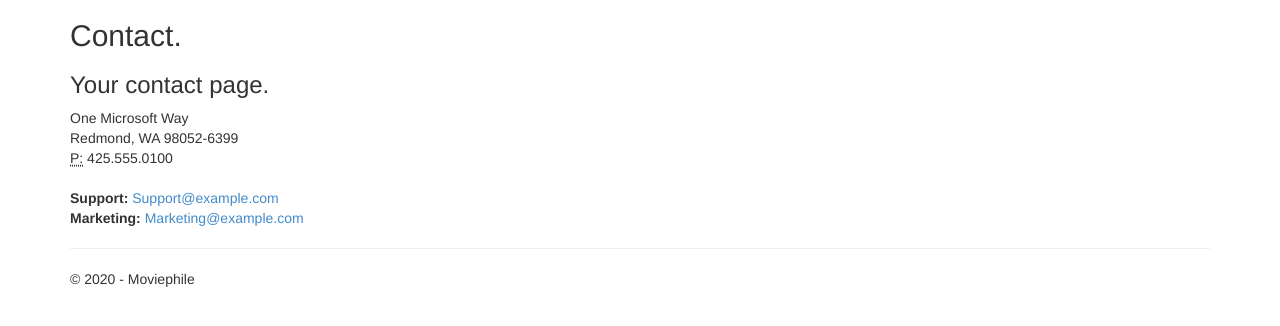
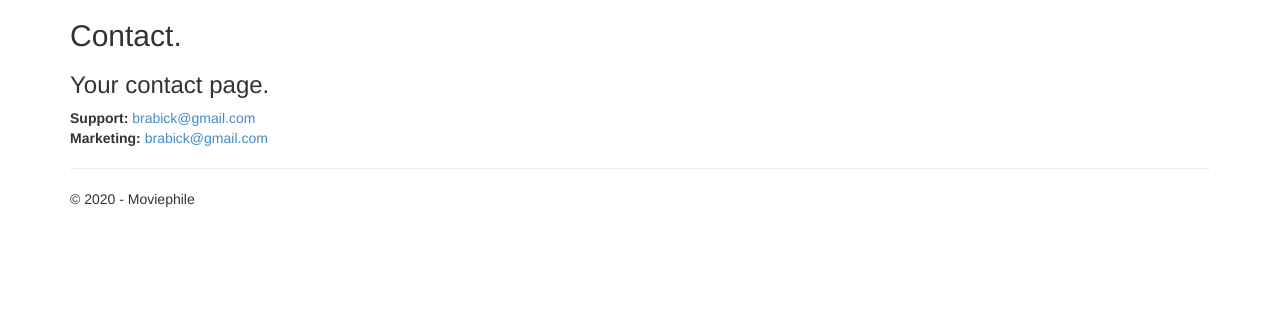
Before and after one commit to brabick/Moviephile, a Django app: page /contact in a window 1280 px wide. Shown: the part 51-377 px from the top of the page. Run offline with Django 3.2, Linux system fonts and the light colour scheme; some libraries are stand-ins or nearby versions.

Commit message:
Fix review search link, update contact,

```diff
--- a/DjangoMovieReviewSite/app/models.py
+++ b/DjangoMovieReviewSite/app/models.py
@@ -49,7 +49,7 @@ class tbl_movie_scores(models.Model):
             MaxValueValidator(10),
             MinValueValidator(0)])
     total = models.IntegerField(blank=True, null=True)
-    review = models.CharField(max_length=4000, blank=True, null=True)
+    review = models.TextField(blank=True, null=True)
     user = models.ForeignKey(User, on_delete=models.CASCADE, null=True, blank=True)
     created_at = models.DateTimeField(auto_now_add=True, null=True)
     updated_at = models.DateTimeField(auto_now=True, null=True)
--- a/DjangoMovieReviewSite/app/templates/app/contact.html
+++ b/DjangoMovieReviewSite/app/templates/app/contact.html
@@ -5,16 +5,10 @@
 <h2>{{ title }}.</h2>
 <h3>{{ message }}</h3>
 
-<address>
-    One Microsoft Way<br />
-    Redmond, WA 98052-6399<br />
-    <abbr title="Phone">P:</abbr>
-    425.555.0100
-</address>
 
 <address>
-    <strong>Support:</strong>   <a href="mailto:Support@example.com">Support@example.com</a><br />
-    <strong>Marketing:</strong> <a href="mailto:Marketing@example.com">Marketing@example.com</a>
+    <strong>Support:</strong>   <a href="mailto:brabick@gmail.com">brabick@gmail.com</a><br />
+    <strong>Marketing:</strong> <a href="mailto:brabick@gmail.com">brabick@gmail.com</a>
 </address>
 
 {% endblock %}
--- a/DjangoMovieReviewSite/app/views.py
+++ b/DjangoMovieReviewSite/app/views.py
@@ -82,6 +82,8 @@ def signup(request):
 # This is call controlled on where the user clicks and searches
 def movie(request, id, is_movie, is_recent):
     assert isinstance(request, HttpRequest)
+    if id==1:
+        movie = 0
     # If we are just getting the recent movie reviews
     if is_recent==1:
         movie = tbl_movie_scores.objects.all()[:10]
@@ -90,7 +92,7 @@ def movie(request, id, is_movie, is_recent):
     # If we are browsing reviews based off of a criteria
     elif is_movie == 1:
         query = request.GET.get('search_string')
-        movie = tbl_movie_scores.objects.filter(movie__movie_title__icontains=query)
+        movie = tbl_movie_scores.objects.filter(title__icontains=query)
         header = "All Reviews with '" + query + "' in the title"
         message = "noice"
     # If we are searching for reviews by a specific user
```
Also changed, not shown: DjangoMovieReviewSite/app/templates/app/view_review.html (+13 -2 lines), DjangoMovieReviewSite/app/migrations/0012_auto_20200330_1654.py (added).
